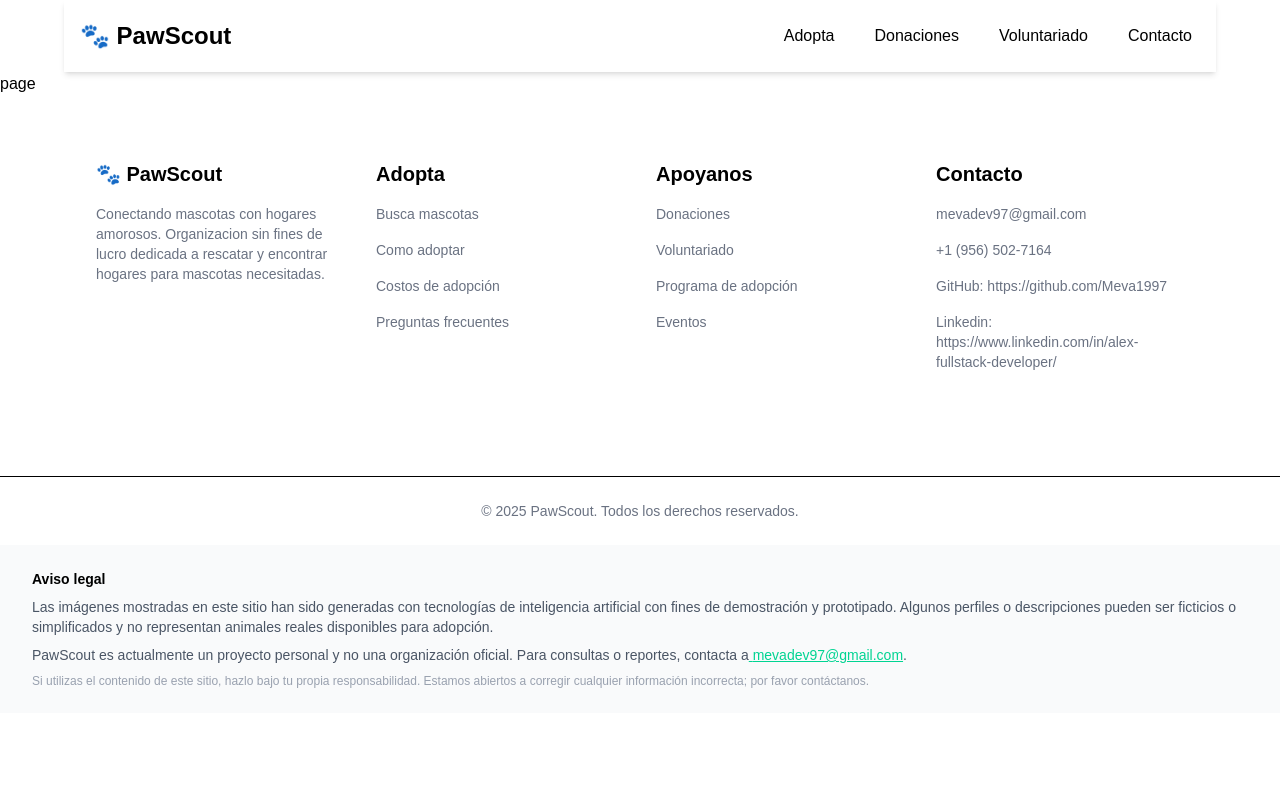
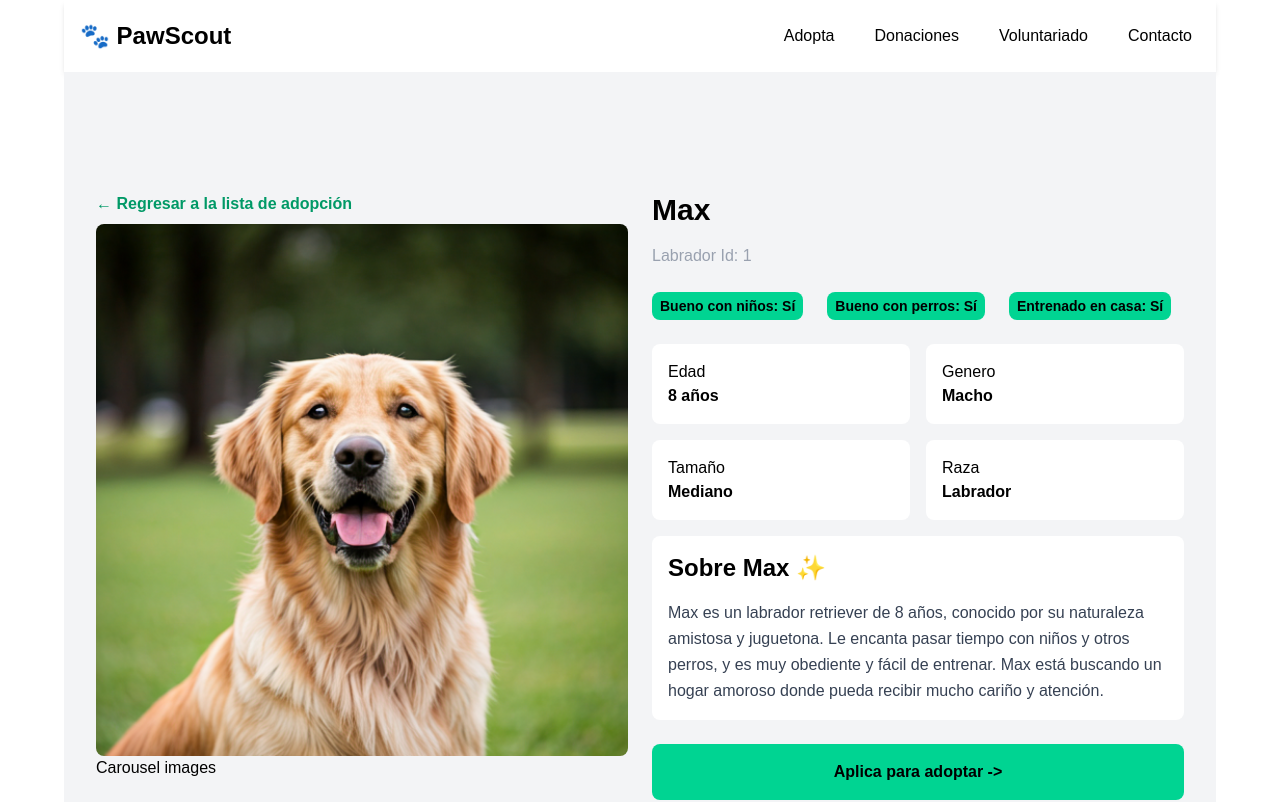
Before and after one commit to Meva1997/PawScout, a Next.js app: page /adopt/1/info in a window 1280 px wide. Shown: the top 802 px of the page. Built offline with nearby package versions, Linux system fonts and the light colour scheme; a web font is replaced by a local one.

Commit message:
Create available animals and info page

```diff
--- /dev/null
+++ b/app/adopt/[slug]/adopt-form/page.tsx
@@ -0,0 +1,7 @@
+export default function page() {
+  return (
+    <>
+      <div>page</div>
+    </>
+  );
+}
--- a/app/adopt/[slug]/info/page.tsx
+++ b/app/adopt/[slug]/info/page.tsx
@@ -1,5 +1,123 @@
-import React from "react";
+"use client";
+import { useParams } from "next/navigation";
+import { dogsData } from "@/db/dogs";
+import type { DogsDataType } from "@/db/dogs";
+import Image from "next/image";
+import Link from "next/link";
 
-export default function page() {
-  return <div>page</div>;
+export default function Page() {
+  const params = useParams();
+  const { slug } = params;
+
+  const dog: DogsDataType | undefined = dogsData.find(
+    (d) => d.id === Number(slug)
+  );
+  console.log(dog);
+
+  return (
+    <>
+      <section className="max-w-6xl mx-auto p-8 bg-gray-100 py-30">
+        <article className="grid md:grid-cols-2 gap-6">
+          <figure className="flex flex-col">
+            <Link
+              href="/adopt"
+              className="text-emerald-600 font-bold mb-2 hover:text-emerald-800"
+            >
+              &larr; Regresar a la lista de adopción
+            </Link>
+            <Image
+              src={dog?.imageUrl || "/placeholder-dog.png"}
+              alt={dog?.name || "Dog Image"}
+              width={500}
+              height={500}
+              className="w-full h-auto rounded-lg"
+            />
+            <aside>
+              <p>Carousel images</p>
+            </aside>
+          </figure>
+          <div className="flex flex-col">
+            <header>
+              <h1 className="text-3xl font-bold mb-4">{dog?.name}</h1>
+              <p className="text-gray-400">
+                {dog?.breed} Id: {dog?.id}
+              </p>
+            </header>
+            <div className="py-6">
+              <dl className="flex space-x-2 gap-4 flex-wrap font-bold text-sm">
+                <div
+                  className={`${
+                    dog?.attributes.goodWithKids
+                      ? "bg-emerald-400"
+                      : "bg-red-400"
+                  } px-2 py-1 rounded-lg`}
+                >
+                  <dt className="sr-only">Bueno con niños</dt>
+                  <dd>
+                    Bueno con niños:{" "}
+                    {dog?.attributes.goodWithKids ? "Sí" : "No"}
+                  </dd>
+                </div>
+                <div
+                  className={`${
+                    dog?.attributes.goodWithDogs
+                      ? "bg-emerald-400"
+                      : "bg-red-400"
+                  } px-2 py-1 rounded-lg`}
+                >
+                  <dt className="sr-only">Bueno con perros</dt>
+                  <dd>
+                    Bueno con perros:{" "}
+                    {dog?.attributes.goodWithDogs ? "Sí" : "No"}
+                  </dd>
+                </div>
+                <div
+                  className={`${
+                    dog?.attributes.houseTrained
+                      ? "bg-emerald-400"
+                      : "bg-red-400"
+                  } px-2 py-1 rounded-lg`}
+                >
+                  <dt className="sr-only">Entrenado en casa</dt>
+                  <dd>
+                    Entrenado en casa:{" "}
+                    {dog?.attributes.houseTrained ? "Sí" : "No"}
+                  </dd>
+                </div>
+              </dl>
+            </div>
+            <div className="grid grid-cols-2 gap-4">
+              <div className=" bg-white p-4 rounded-lg mb-4">
+                <span>Edad</span>
+                <p className="font-bold text-black">{dog?.age}</p>
+              </div>
+              <div className="bg-white p-4 rounded-lg mb-4">
+                <span>Genero</span>
+                <p className="font-bold text-black">{dog?.gender}</p>
+              </div>
+            </div>
+            <div className="grid grid-cols-2 gap-4">
+              <div className="bg-white p-4 rounded-lg mb-4">
+                <span>Tamaño</span>
+                <p className="font-bold text-black">{dog?.size}</p>
+              </div>
+              <div className="bg-white p-4 rounded-lg mb-4">
+                <span>Raza</span>
+                <p className="font-bold text-black">{dog?.breed}</p>
+              </div>
+            </div>
+            <div className="bg-white p-4 rounded-lg">
+              <h2 className="text-2xl font-bold mb-4">Sobre {dog?.name} ✨</h2>
+              <p className="text-gray-700 leading-relaxed">
+                {dog?.longDescription}
+              </p>
+            </div>
+            <div className="mt-6 bg-emerald-400 p-4 rounded-lg text-center font-black hover:bg-emerald-600 transition-colors cursor-pointer">
+              <Link href="/adopt">Aplica para adoptar -&gt; </Link>
+            </div>
+          </div>
+        </article>
+      </section>
+    </>
+  );
 }
--- a/components/adopt/AdoptHeader.tsx
+++ b/components/adopt/AdoptHeader.tsx
@@ -2,7 +2,7 @@ export default function AdoptHeader() {
   return (
     <>
       <section className="py-16 px-4 max-w-6xl mx-auto bg-gray-100">
-        <h1 className="font-black text-3xl">
+        <h1 className="font-black text-4xl">
           Encuentra tu mascota ideal para adoptar
         </h1>
         <p className="pt-2 text-gray-500">
--- a/db/dogs.ts
+++ b/db/dogs.ts
@@ -3,8 +3,15 @@ export type DogsDataType = {
   name: string;
   age: string;
   size: string;
+  breed: string;
   gender: string;
-  description: string;
+  shortDescription: string;
+  longDescription: string;
+  attributes: {
+    goodWithKids: boolean;
+    goodWithDogs: boolean;
+    houseTrained: boolean;
+  };
   availability: string;
   imageUrl: string;
 };
@@ -15,8 +22,16 @@ export const dogsData: DogsDataType[] = [
     name: "Max",
     age: "8 años",
     size: "Mediano",
+    breed: "Labrador",
     gender: "Macho",
-    description: "Amistoso y juguetón.",
+    shortDescription: "Amistoso y juguetón.",
+    longDescription:
+      "Max es un labrador retriever de 8 años, conocido por su naturaleza amistosa y juguetona. Le encanta pasar tiempo con niños y otros perros, y es muy obediente y fácil de entrenar. Max está buscando un hogar amoroso donde pueda recibir mucho cariño y atención.",
+    attributes: {
+      goodWithKids: true,
+      goodWithDogs: true,
+      houseTrained: true,
+    },
     availability: "Disponible",
     imageUrl: "/dog-smiling-camera.png",
   },
@@ -25,8 +40,16 @@ export const dogsData: DogsDataType[] = [
     name: "Bella",
     age: "1 año",
     size: "Pequeño",
+    breed: "Beagle",
     gender: "Hembra",
-    description: "Le encanta jugar y acurrucarse.",
+    shortDescription: "Le encanta jugar y acurrucarse.",
+    longDescription:
+      "Bella es una beagle de 1 año llena de energía y amor. Le encanta jugar al aire libre y es muy cariñosa cuando se trata de acurrucarse. Bella es perfecta para familias activas que disfrutan de aventuras al aire libre y buscan una compañera leal.",
+    attributes: {
+      goodWithKids: true,
+      goodWithDogs: true,
+      houseTrained: true,
+    },
     availability: "Disponible",
     imageUrl: "/dog-smiling-camera.png",
   },
@@ -35,8 +58,16 @@ export const dogsData: DogsDataType[] = [
     name: "Charlie",
     age: "7 años",
     size: "Grande",
+    breed: "Pastor Alemán",
     gender: "Macho",
-    description: "Calmado y cariñoso.",
+    shortDescription: "Calmado y cariñoso.",
+    longDescription:
+      "Charlie es un pastor alemán de 7 años conocido por su naturaleza calmada y cariñosa. Es un perro muy leal y protector, ideal para familias que buscan un compañero confiable. Charlie se lleva bien con niños y otros perros, y está listo para encontrar su hogar definitivo.",
+    attributes: {
+      goodWithKids: true,
+      goodWithDogs: true,
+      houseTrained: true,
+    },
     availability: "Disponible",
     imageUrl: "/dog-smiling-camera.png",
   },
@@ -45,8 +76,16 @@ export const dogsData: DogsDataType[] = [
     name: "Lucy",
     age: "6 años",
     size: "Mediano",
+    breed: "Bulldog",
     gender: "Hembra",
-    description: "Muy cariñosa e inteligente.",
+    shortDescription: "Muy cariñosa e inteligente.",
+    longDescription:
+      "Lucy es una bulldog de 6 años que destaca por su inteligencia y naturaleza cariñosa. Es una compañera leal que disfruta de la compañía humana y es excelente con niños. Lucy está buscando un hogar donde pueda recibir mucho amor y atención.",
+    attributes: {
+      goodWithKids: true,
+      goodWithDogs: true,
+      houseTrained: true,
+    },
     availability: "Disponible",
     imageUrl: "/dog-smiling-camera.png",
   },
@@ -55,8 +94,16 @@ export const dogsData: DogsDataType[] = [
     name: "Daisy",
     age: "1 año",
     size: "Pequeño",
+    breed: "Poodle",
     gender: "Hembra",
-    description: "Le encanta jugar y acurrucarse.",
+    shortDescription: "Le encanta jugar y acurrucarse.",
+    longDescription:
+      "Daisy es una poodle de 1 año llena de energía y amor. Le encanta jugar al aire libre y es muy cariñosa cuando se trata de acurrucarse. Daisy es perfecta para familias activas que disfrutan de aventuras al aire libre y buscan una compañera leal.",
+    attributes: {
+      goodWithKids: true,
+      goodWithDogs: true,
+      houseTrained: true,
+    },
     availability: "Disponible",
     imageUrl: "/dog-smiling-camera.png",
   },
@@ -65,8 +112,16 @@ export const dogsData: DogsDataType[] = [
     name: "Rocky",
     age: "8 años",
     size: "Grande",
+    breed: "Rottweiler",
     gender: "Macho",
-    description: "Fuerte y leal.",
+    shortDescription: "Fuerte y leal.",
+    longDescription:
+      "Rocky es un rottweiler de 8 años conocido por su fuerza y lealtad. Es un perro protector que se lleva bien con niños y otros perros cuando se socializa adecuadamente. Rocky está buscando un hogar donde pueda sentirse seguro y amado.",
+    attributes: {
+      goodWithKids: true,
+      goodWithDogs: true,
+      houseTrained: true,
+    },
     availability: "Disponible",
     imageUrl: "/dog-smiling-camera.png",
   },
@@ -75,8 +130,16 @@ export const dogsData: DogsDataType[] = [
     name: "Molly",
     age: "7 años",
     size: "Mediano",
+    breed: "Golden Retriever",
     gender: "Hembra",
-    description: "Gentil y sabia.",
+    shortDescription: "Gentil y sabia.",
+    longDescription:
+      "Molly es una golden retriever de 7 años conocida por su naturaleza gentil y sabia. Es una compañera leal que disfruta de la compañía humana y es excelente con niños. Molly está buscando un hogar donde pueda recibir mucho amor y atención.",
+    attributes: {
+      goodWithKids: true,
+      goodWithDogs: true,
+      houseTrained: true,
+    },
     availability: "Disponible",
     imageUrl: "/dog-smiling-camera.png",
   },
@@ -85,8 +148,16 @@ export const dogsData: DogsDataType[] = [
     name: "Buddy",
     age: "10 años",
     size: "Grande",
+    breed: "Boxer",
     gender: "Macho",
-    description: "Fuerte y protector.",
+    shortDescription: "Fuerte y protector.",
+    longDescription:
+      "Buddy es un boxer de 10 años conocido por su fuerza y naturaleza protectora. Es un perro leal que se lleva bien con niños y otros perros cuando se socializa adecuadamente. Buddy está buscando un hogar donde pueda sentirse seguro y amado.",
+    attributes: {
+      goodWithKids: true,
+      goodWithDogs: true,
+      houseTrained: true,
+    },
     availability: "Disponible",
     imageUrl: "/dog-smiling-camera.png",
   },
```
Also changed, not shown: components/ui/AdoptCards.tsx (+9 -5 lines).
